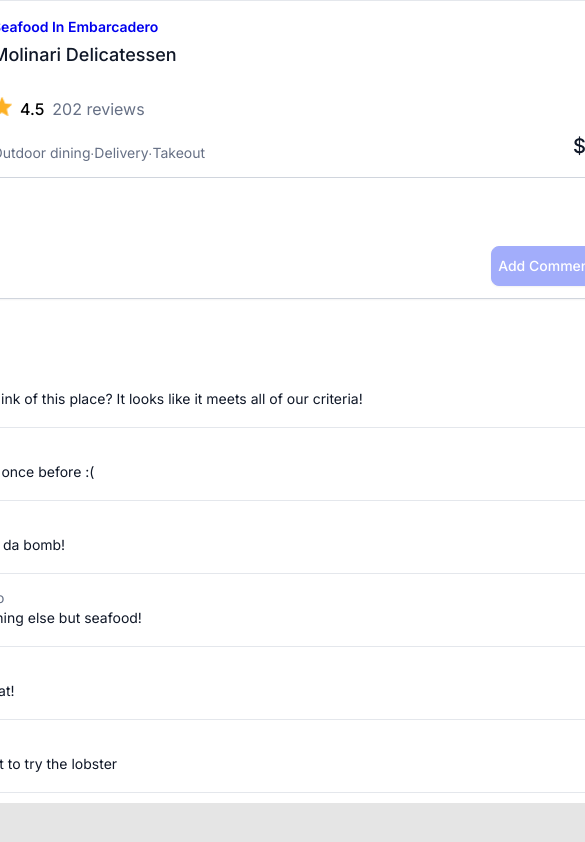
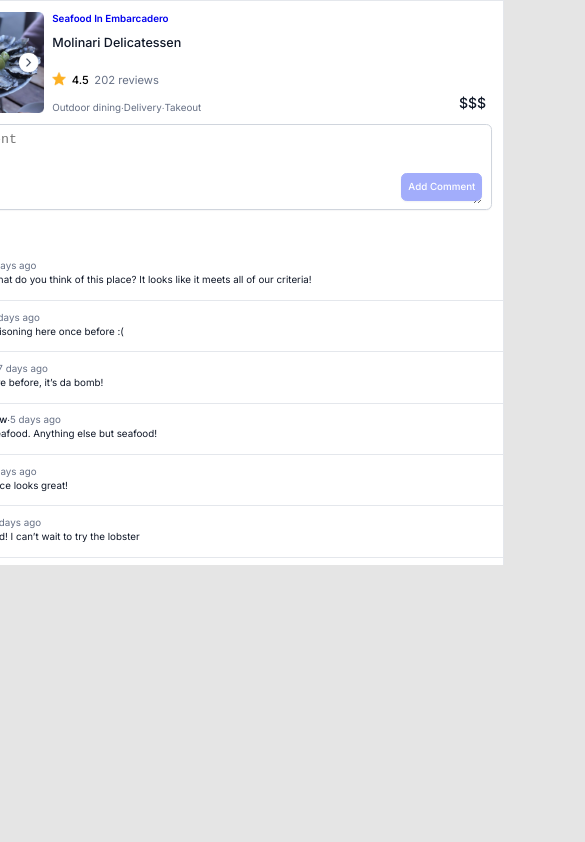
Before and after one commit to davisstacked/LeahDavisCommentUIExercise, a React (Create React App) app: page / in a window 390 px wide. Shown: the top 842 px of the page, 585 px wide, since content can reach past the window. Built offline with nearby package versions, Linux system fonts and the light colour scheme.

Commit message:
added responsiveness for below 900px

```diff
--- a/src/App.css
+++ /dev/null
@@ -1,3 +0,0 @@
-.App {
-  width: 880px;
-}
--- a/src/App.js
+++ b/src/App.js
@@ -1,7 +1,5 @@
 import CommentContextProvider from './context/CommentContextProvider';
 import CommentPage from './Components/CommentPage';
-
-import './App.css'
 
 function App() {
 
--- a/src/Components/Comment.css
+++ b/src/Components/Comment.css
@@ -47,11 +47,9 @@
 }
 
 /* Undo Button - gets rid of hover effect */
-/* For the whole comment */
+/* Makes comment disappear for 5 second window before official delete */
 .hideComment {
   background-color: #FFFFFF !important;
-  /* border-top: #027A48 2px solid;
-  border-bottom: #027A48 2px solid; */
   height: 1px;
   border: none;
 }
@@ -64,8 +62,8 @@
 
 .Comment-avatar {
   margin: 1.6rem 1.2rem 0 0;
-  height: 40px;
-  width: 40px;
+  height: 4rem;
+  width: 4rem;
   z-index: -1;
 }
 
@@ -147,8 +145,8 @@
   margin-right: 2.4rem;
   position: relative;
   bottom: 2rem;
-  box-shadow: 0px 4px 6px -2px #1018280D;
-  box-shadow: 0px 12px 16px -4px #1018281A;
+  box-shadow: 0px .4rem .6rem -.2rem #1018280D;
+  box-shadow: 0px 1.2rem 1.6rem -.4rem #1018281A;
 
 }
 
@@ -157,6 +155,8 @@
   font-weight: 500;
   background: #F6FEF9;
   color: #027A48;
+  font-size: 1.4rem;
+  line-height: 2rem;
 }
 
 /* ------------ EDIT FORM --------------- */
@@ -165,7 +165,7 @@
   display: flex;
   /* align-items: center; */
   justify-content: center;
-  border-bottom: 1px solid #E4E7EC;
+  border-bottom: .1rem solid #E4E7EC;
   height: 15.2rem;
 }
 
@@ -174,7 +174,6 @@
 }
 
 .EditForm-avatar {
-  /* margin: 0 1.2rem 0 0; */
   margin-top: 1.6rem;
   margin-right: 1.6rem;
   height: 4rem;
--- a/src/Components/Comment.js
+++ b/src/Components/Comment.js
@@ -23,7 +23,7 @@
   // classNames - an external library to conditionally render CSS classes.
   // Conditionally displays the delete, edit, and undo buttons using classNames.
 
-  //While deleting
+  //During 5 second delete hide the comment
   const Comment = classNames('Comment', {
     hideComment: hoveredCommentId === id && isDeleting
   });
@@ -31,7 +31,6 @@
   const commentPopup = classNames('Comment-popup', {
     hidden: hoveredCommentId !== id || isDeleting,
   });
-
 
   const commentUndo = classNames('Comment-undo', {
     hidden: !isDeleting,
--- a/src/Components/form.css
+++ b/src/Components/form.css
@@ -15,8 +15,8 @@
   -moz-border-radius: .8rem;
   -ms-border-radius: .8rem;
   -o-border-radius: .8rem;
-  box-shadow: 0px 0px 0px 4px #F4EBFF;
-  box-shadow: 0px 1px 2px 0px #1018280D;
+  box-shadow: 0px 0px 0px .4rem #F4EBFF;
+  box-shadow: 0px .1rem .2rem 0px #1018280D;
 }
 
 .form-container:hover {
@@ -56,8 +56,8 @@
   font-family: Inter;
   font-style: normal;
   font-weight: 500;
-  font-size: 14px;
-  line-height: 20px;
+  font-size: 1.4rem;
+  line-height: 2.0rem;
 }
 
 .formButtonDisabled {
--- a/src/assets/DeleteIcon.js
+++ b/src/assets/DeleteIcon.js
@@ -3,8 +3,8 @@
 const DeleteIcon = () => {
   return (
     <svg
-      width='18'
-      height='20'
+      width='1.8rem'
+      height='2.0rem'
       viewBox='0 0 18 20'
       fill='none'
       xmlns='http://www.w3.org/2000/svg'
--- a/src/assets/EditIcon.js
+++ b/src/assets/EditIcon.js
@@ -3,8 +3,8 @@
 const EditIcon = () => {
   return (
     <svg
-      width='20'
-      height='20'
+      width='2.0rem'
+      height='2.0rem'
       viewBox='0 0 20 20'
       fill='none'
       xmlns='http://www.w3.org/2000/svg'
--- a/src/index.css
+++ b/src/index.css
@@ -14,6 +14,14 @@
 
 }
 
+/* RESPONSIVE */
+
 html {
   font-size: 10px;
 }
+
+@media (max-width: 900px) {
+  html {
+    font-size: 7px;
+  }
+}
```
